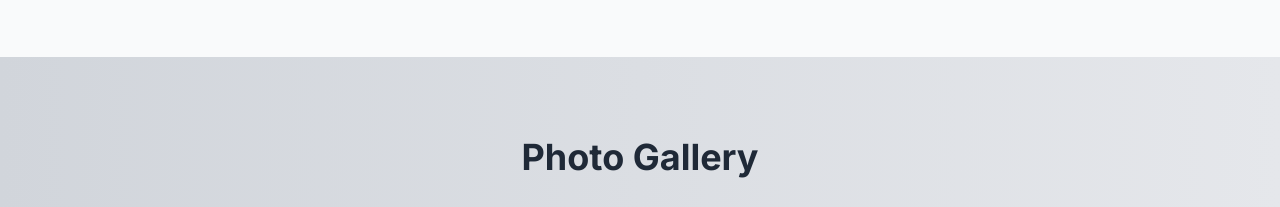
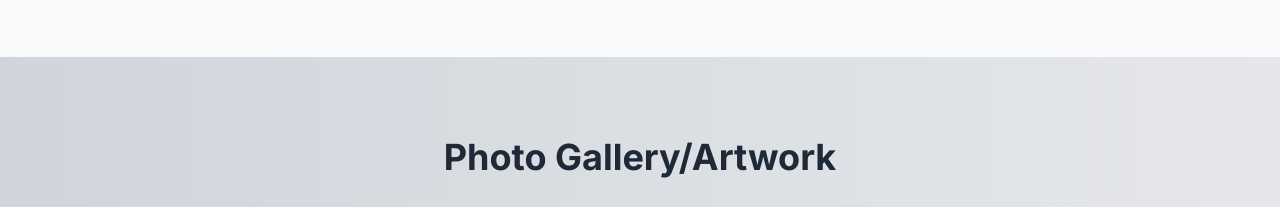
Before and after one commit to ttoy12/ttoy12.github.io, a Next.js app: page / in a window 1280 px wide. Shown: the part 3260-3467 px from the top of the page. Built offline with nearby package versions, Linux system fonts and the light colour scheme.

Commit message:
update gallery

```diff
--- a/src/app/components/sections/Gallery.tsx
+++ b/src/app/components/sections/Gallery.tsx
@@ -6,6 +6,8 @@ const Gallery = () => {
         '/logo.jpg',
         '/gallery/me_sign_hill.JPG',
         '/gallery/sign_hill.JPG',
+        '/gallery/tal_vez_fui_yo.JPG',
+        '/gallery/te_amare.JPG',
         '/gallery/beach.JPG',
         '/gallery/orange_park1.JPG',
         '/gallery/orange_park_tree.JPG',
@@ -28,7 +30,7 @@ const Gallery = () => {
         <section id="gallery" className="bg-gradient-to-r from-gray-300 to-gray-200 py-20">
             <div className="container mx-auto px-4">
                 {/* Gallery Title */}
-                <h2 className="text-4xl font-bold text-center mb-8 text-gray-800">Photo Gallery</h2>
+                <h2 className="text-4xl font-bold text-center mb-8 text-gray-800">Photo Gallery/Artwork</h2>
 
                 {/* Image Grid */}
                 <div className="grid grid-cols-1 sm:grid-cols-2 md:grid-cols-3 lg:grid-cols-4 gap-6">
```
Also changed, not shown: 2 other files (tests, documents, lock files or other folders).
